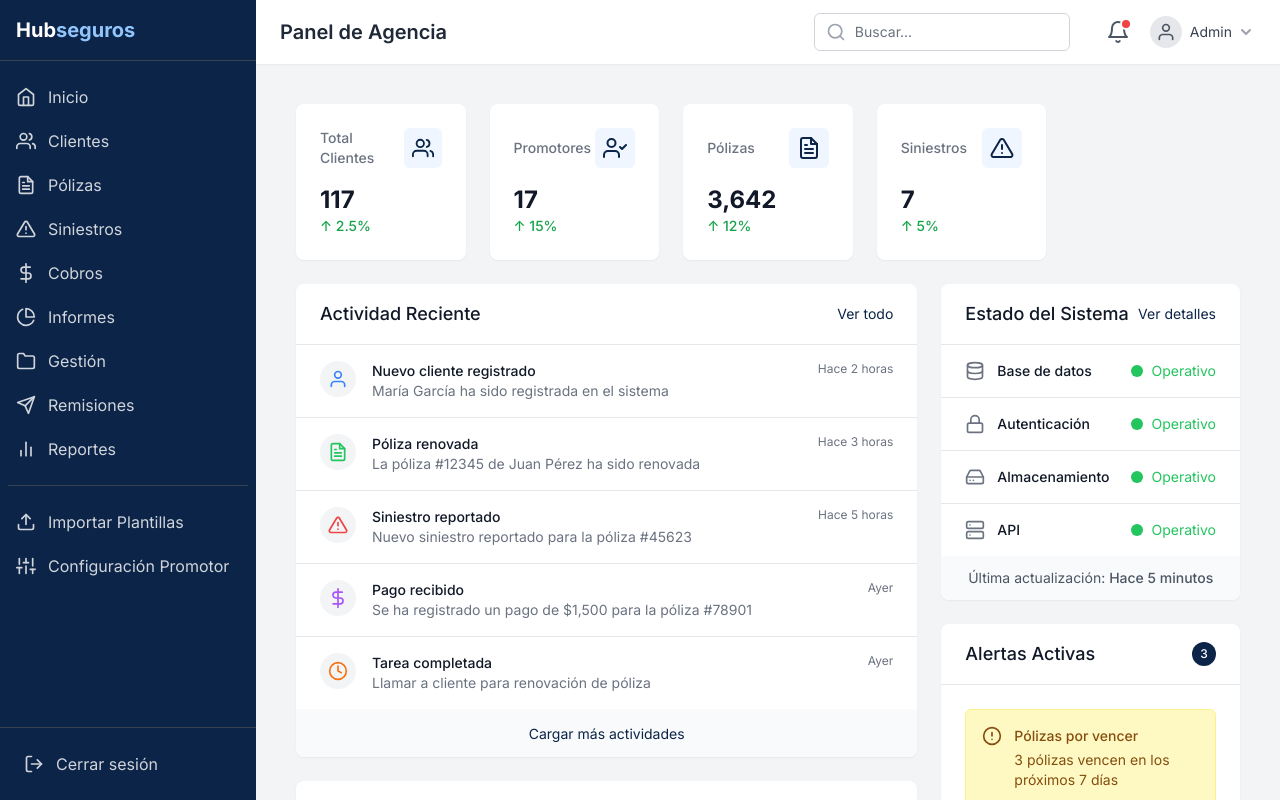
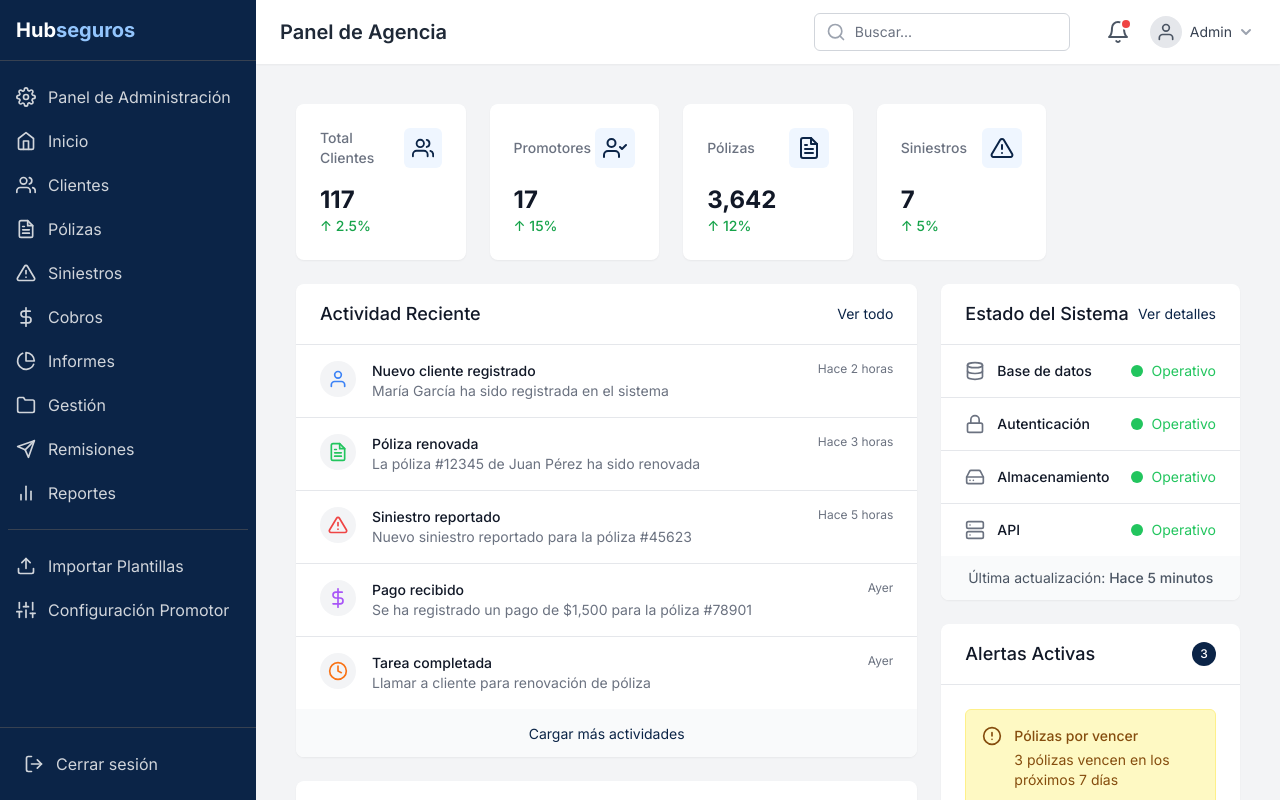
Before and after one commit to Hubdeseguros/v1, a Next.js app: page /agencia in a window 1280 px wide. Built offline with nearby package versions, Linux system fonts and the light colour scheme.

Commit message:
ADMINI FIX

```diff
--- a/components/dashboard/Sidebar.tsx
+++ b/components/dashboard/Sidebar.tsx
@@ -88,6 +88,20 @@ const clienteMenuItems: MenuItem[] = [
 ];
 
 const mainMenuItems: MenuItem[] = [
+  {
+    name: 'Panel de Administración',
+    icon: <FiSettings className="w-5 h-5" />,
+    href: '/dashboard/administracion',
+    subItems: [
+      { name: 'Usuarios', href: '/dashboard/administracion/usuarios', description: 'Gestión de usuarios' },
+      { name: 'Roles', href: '/dashboard/administracion/roles', description: 'Configuración de roles' },
+      { name: 'Permisos', href: '/dashboard/administracion/permisos', description: 'Gestión de permisos' },
+      { name: 'Copias de Seguridad', href: '/dashboard/administracion/backups', description: 'Respaldos del sistema' },
+      { name: 'Logs', href: '/dashboard/administracion/logs', description: 'Registro de actividades' },
+      { name: 'Sucursales', href: '/dashboard/administracion/sucursales', description: 'Gestión de sedes' },
+      { name: 'Productos', href: '/dashboard/administracion/productos', description: 'Catálogo de productos' }
+    ]
+  },
   {
     name: 'Inicio',
     icon: <FiHome className="w-5 h-5" />,
```
